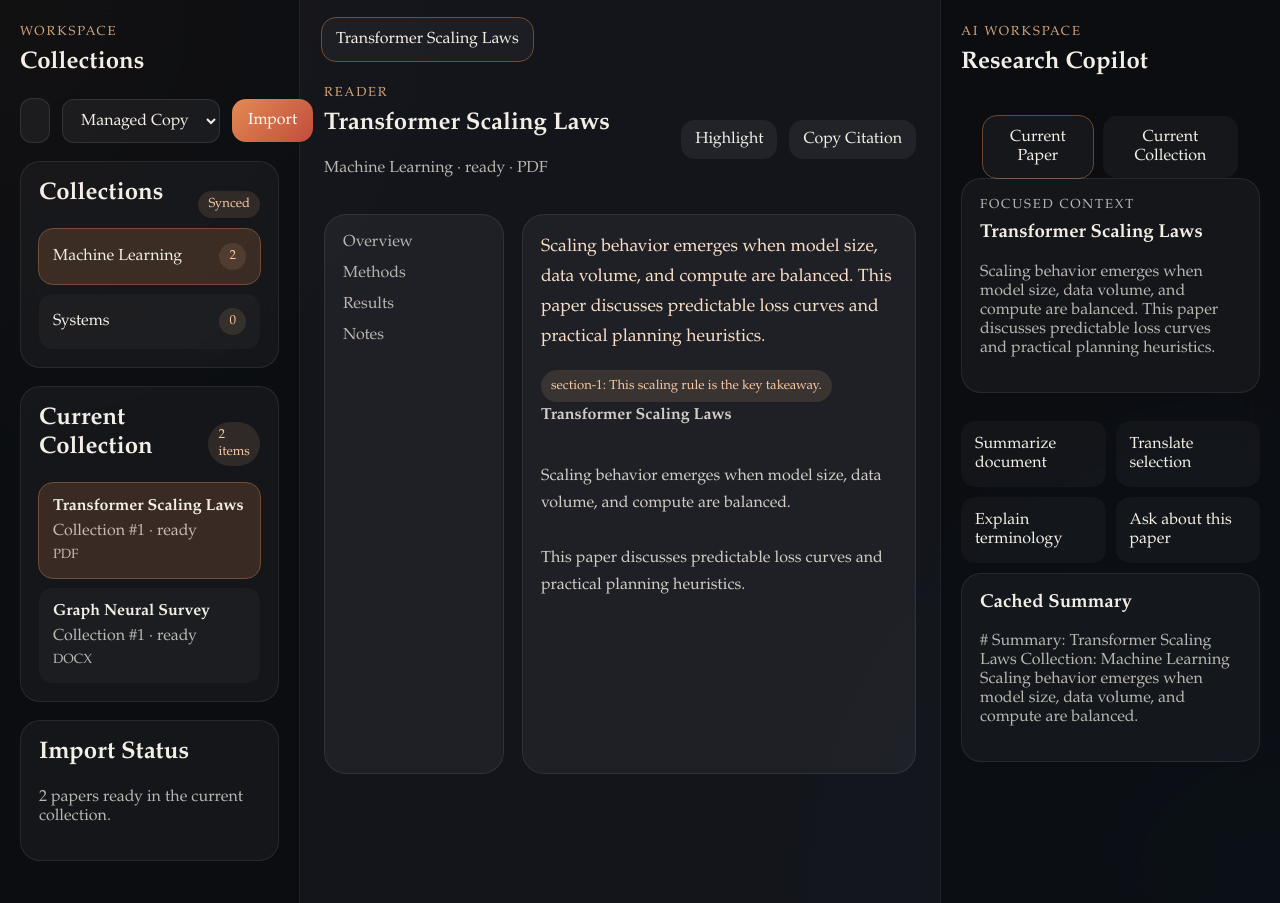
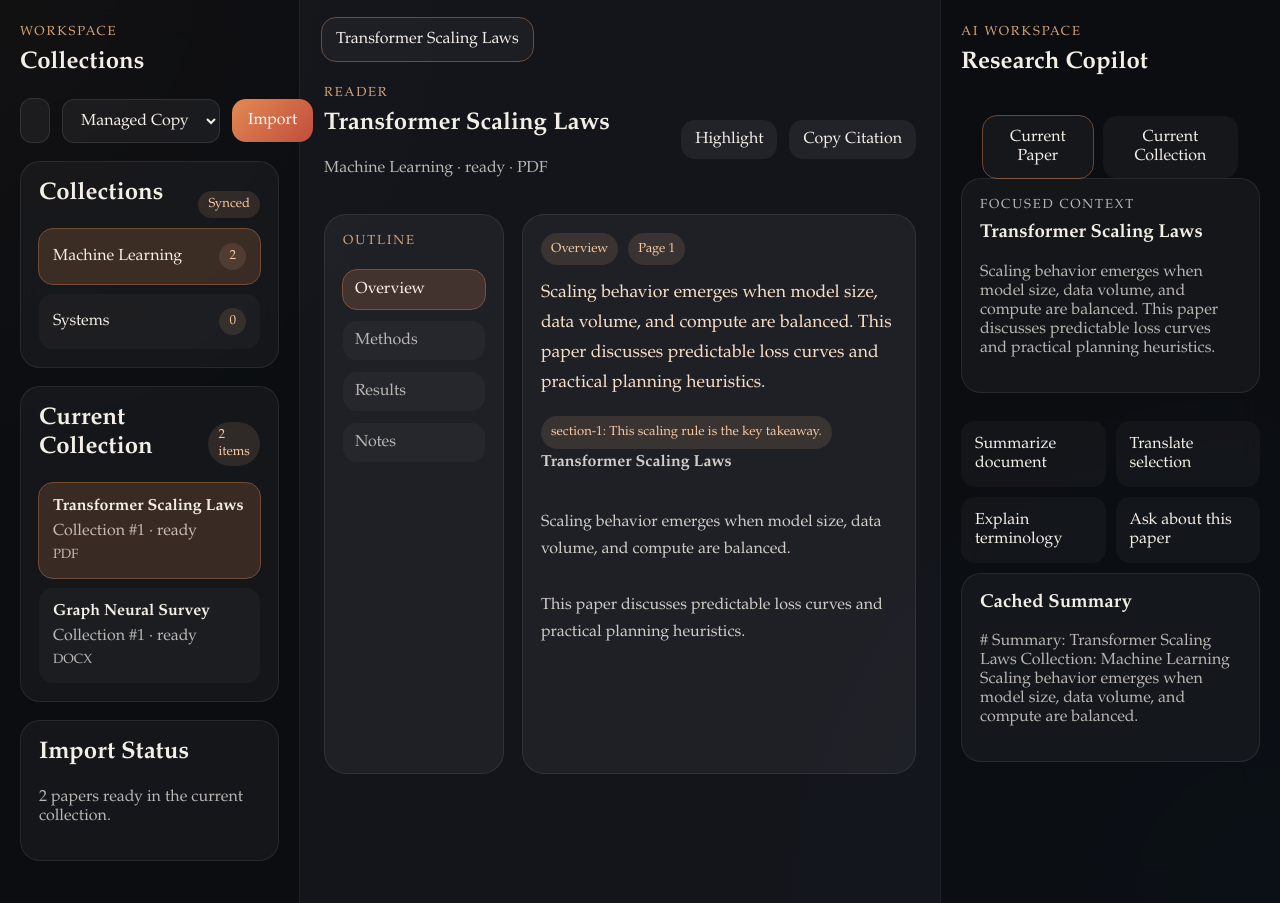
Before and after one commit to Playitcooool/rust-ai-paper-reader, a React (Vite) app: page / in a window 1280 px wide. Built offline with nearby package versions, Linux system fonts and the light colour scheme.

Commit message:
feat: add reader outline navigation

```diff
--- a/src/App.tsx
+++ b/src/App.tsx
@@ -12,6 +12,7 @@ import type {
 } from "./lib/contracts";
 
 type AiPanelMode = "paper" | "collection";
+type ReaderSection = "Overview" | "Methods" | "Results" | "Notes";
 
 const itemActions = [
   { label: "Summarize document", kind: "item.summarize" },
@@ -26,6 +27,8 @@ const collectionActions = [
   { label: "Compare Methods", kind: "collection.compare_methods" },
   { label: "Generate Review Draft", kind: "collection.review_draft" },
 ];
+
+const readerSections: ReaderSection[] = ["Overview", "Methods", "Results", "Notes"];
 
 const excerptFromView = (view: ReaderView | null) =>
   view?.plain_text.split(". ").slice(0, 2).join(". ") ?? "Open a paper to see its extracted text.";
@@ -59,6 +62,7 @@ export default function App() {
   const [aiPanelMode, setAiPanelMode] = useState<AiPanelMode>("paper");
   const [search, setSearch] = useState("");
   const [readerView, setReaderView] = useState<ReaderView | null>(null);
+  const [activeReaderSection, setActiveReaderSection] = useState<ReaderSection>("Overview");
   const [annotations, setAnnotations] = useState<Annotation[]>([]);
   const [paperArtifact, setPaperArtifact] = useState<AIArtifact | null>(null);
   const [collectionArtifact, setCollectionArtifact] = useState<AIArtifact | null>(null);
@@ -150,6 +154,7 @@ export default function App() {
       if (cancelled) return;
 
       setReaderView(view);
+      setActiveReaderSection("Overview");
       setAnnotations(itemAnnotations);
       setPaperArtifact(artifact);
       setOpenPaperIds((current) =>
@@ -323,6 +328,13 @@ export default function App() {
     const api = await getApi();
     const citation = await api.exportCitation(activePaper.id);
     setStatusMessage(citation);
+  }
+
+  function handleReaderSectionChange(section: ReaderSection) {
+    setActiveReaderSection(section);
+    if (activePaper) {
+      setStatusMessage(`Focused reader outline on ${section} in ${activePaper.title}.`);
+    }
   }
 
   useEffect(() => {
@@ -513,12 +525,26 @@ export default function App() {
 
           <div className="reader-surface">
             <div className="reader-outline">
-              <span>Overview</span>
-              <span>Methods</span>
-              <span>Results</span>
-              <span>Notes</span>
+              <p className="eyebrow">Outline</p>
+              {readerSections.map((section) => (
+                <button
+                  key={section}
+                  aria-pressed={activeReaderSection === section}
+                  className={`outline-link ${
+                    activeReaderSection === section ? "outline-link-active" : ""
+                  }`}
+                  type="button"
+                  onClick={() => handleReaderSectionChange(section)}
+                >
+                  {section}
+                </button>
+              ))}
             </div>
             <article className="reader-document">
+              <div className="reader-location-bar">
+                <span className="status-pill">{activeReaderSection}</span>
+                <span className="meta-count">Page {readerSections.indexOf(activeReaderSection) + 1}</span>
+              </div>
               <p className="document-lead">{excerptFromView(readerView)}</p>
               {annotations.map((annotation) => (
                 <div key={annotation.id} className="annotation-chip">
--- a/src/styles.css
+++ b/src/styles.css
@@ -118,7 +118,8 @@ p {
 .ai-tab,
 .nav-item,
 .paper-card,
-.action-card {
+.action-card,
+.outline-link {
   border: none;
   border-radius: 14px;
   cursor: pointer;
@@ -146,7 +147,8 @@ p {
 .ai-tab:hover,
 .nav-item:hover,
 .paper-card:hover,
-.action-card:hover {
+.action-card:hover,
+.outline-link:hover {
   transform: translateY(-1px);
 }
 
@@ -274,9 +276,29 @@ p {
   color: rgba(244, 239, 230, 0.72);
 }
 
+.outline-link {
+  width: 100%;
+  padding: 10px 12px;
+  text-align: left;
+  color: inherit;
+  background: rgba(255, 255, 255, 0.03);
+}
+
+.outline-link-active {
+  background: rgba(226, 139, 83, 0.18);
+  outline: 1px solid rgba(226, 139, 83, 0.46);
+  color: #fff4e8;
+}
+
 .reader-document {
   min-height: 70vh;
   line-height: 1.7;
+}
+
+.reader-location-bar {
+  display: flex;
+  gap: 10px;
+  margin-bottom: 14px;
 }
 
 .reader-html {
```
Also changed, not shown: 1 other file (tests, documents, lock files or other folders).
